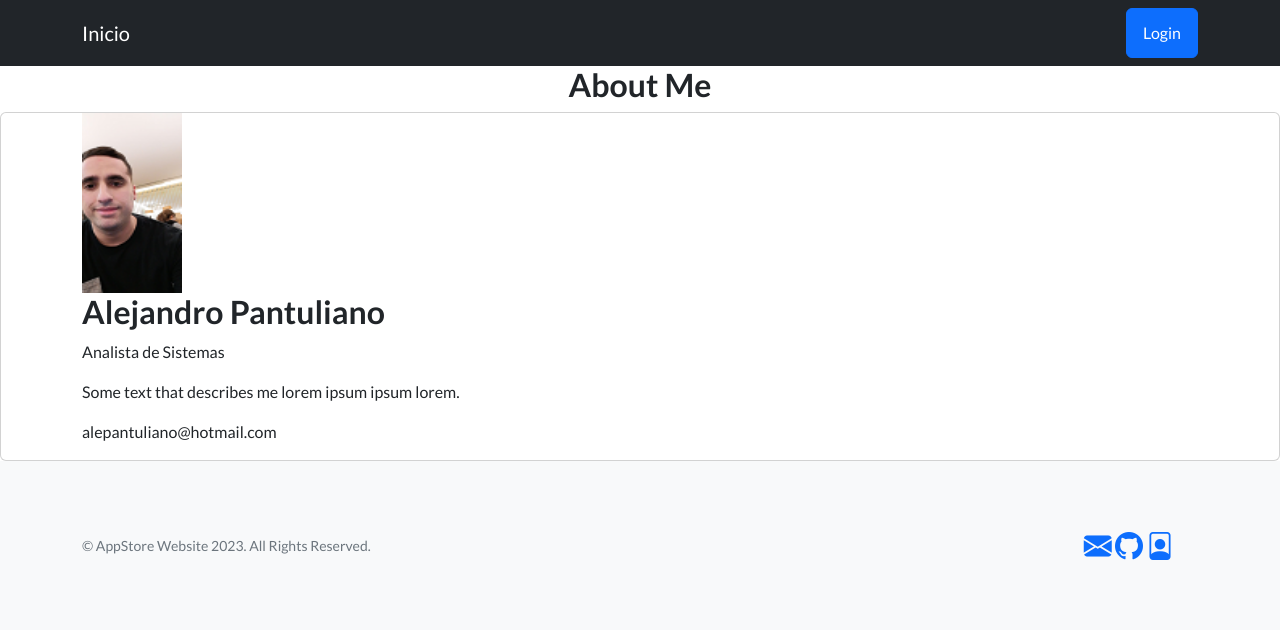
After one commit to AlePantu/ProyectoFinal-Pantuliano, a Django app: page /app-store/about/ in a window 1280 px wide. The commit adds this page. Shown: the top 630 px of the page. Run offline with Django 4.2, Linux system fonts and the light colour scheme; some libraries are stand-ins or nearby versions.

Commit message:
About - Cambios en navbar/productos

```diff
--- /dev/null
+++ b/AppStore/templates/about.html
@@ -0,0 +1,21 @@
+{% extends 'main.html' %}
+
+{%load static%}
+{% block bloqueMutable %}
+<body>
+    <h2 style="text-align:center">About Me</h2>
+<div class="row">
+  <div class="column">
+    <div class="card">
+      <div class="container">
+        <img src= "{% static '../static/assets/img/yo.png' %}" style="float:center;width:100px;height:180px;">
+        <h2>Alejandro Pantuliano</h2>
+        <p class="title">Analista de Sistemas</p>
+        <p>Some text that describes me lorem ipsum ipsum lorem.</p>
+        <p>alepantuliano@hotmail.com</p>
+      </div>
+    </div>
+  </div>
+</body>
+</html>
+{% endblock bloqueMutable %}
--- a/AppStore/templates/main.html
+++ b/AppStore/templates/main.html
@@ -39,7 +39,9 @@
                     <div class="col-lg-6 h-100 text-center text-lg-end my-auto">
                         <ul class="list-inline mb-0">
                             <li class="list-inline-item me-4">
-                                <a href="https://github.com/AlePantu/Tercera-pre-entrega-Pantuliano"><i class="bi-github fs-3"></i></a>
+                                <a href='mailto:alepantuliano@hotmail.com'><i class="bi bi-envelope-fill fs-3"></i></a>
+                                <a href="https://github.com/AlePantu/ProyectoFinal-Pantuliano"><i class="bi-github fs-3"></i></a>
+                                <a href="{% url 'About' %}"><i class="bi bi-file-person fs-3"></i>
                             </li>
                         </ul>
                     </div>
--- a/AppStore/templates/navbar.html
+++ b/AppStore/templates/navbar.html
@@ -2,17 +2,19 @@
 <nav class="navbar navbar-dark bg-dark static-top">
     <div class="container">
 
+        <a class="navbar-brand" href="{% url 'Inicio' %}">Inicio</a>
         {% if user.is_authenticated %}
-        <a class="navbar-brand" href="{% url 'Inicio' %}">Inicio</a>
         <a class="navbar-brand" href="{% url 'Productos' %}">Productos</a>
 
         {% if user.is_staff %}
         <a class="navbar-brand" href="{% url 'Usuarios' %}">Usuarios</a>
         <a class="navbar-brand" href="{% url 'Proveedores' %}">Proveedores</a>
+        <a class="btn btn-primary" href="/admin">Admin</a>
         {% endif %}
 
-        <p>Bienvenido {{user.username}}</p>
+        <p style="color:DodgerBlue;">Bienvenido {{user.username}}</p>
         <a class="btn btn-primary" href="{% url 'Logout' %}">Logout</a>
+
     {% else %}
         <a class="btn btn-primary" href="{% url 'Login' %}">Login</a>
     {% endif %}
--- a/AppStore/templates/productos.html
+++ b/AppStore/templates/productos.html
@@ -32,6 +32,8 @@
               </tbody>
           </table>
 
-            <a class="btn btn-outline-primary" href="../producto-formulario" role="button"> Agregar Producto </a>
+                {% if user.is_staff %}
+                <a class="btn btn-outline-primary" href="../producto-formulario" role="button"> Agregar Producto </a>
+                {% endif %}
             <a class="btn btn-outline-primary" href="../busqueda-producto" role="button"> Buscar Producto </a>
 {% endblock bloqueMutable %}
--- a/AppStore/urls.py
+++ b/AppStore/urls.py
@@ -23,4 +23,5 @@ urlpatterns = [
     path('registrar/', register, name='Registrar'),
     path('login/', loginView, name='Login'),
     path('logout/', LogoutView.as_view(template_name="inicio.html"), name="Logout"),
+    path('about/', about, name='About'),
 ]
--- a/AppStore/views.py
+++ b/AppStore/views.py
@@ -217,3 +217,7 @@ def register(req):
         print("NO POST")
         miFormulario = UserRegisterForm()
         return render(req, "registro.html", {"miFormulario": miFormulario})
+
+
+def about(req):
+    return render(req, "about.html")
```
Also changed, not shown: AppStore/static/assets/img/yo.png (added), AppStore/static/css/styles.css, db.sqlite3.
